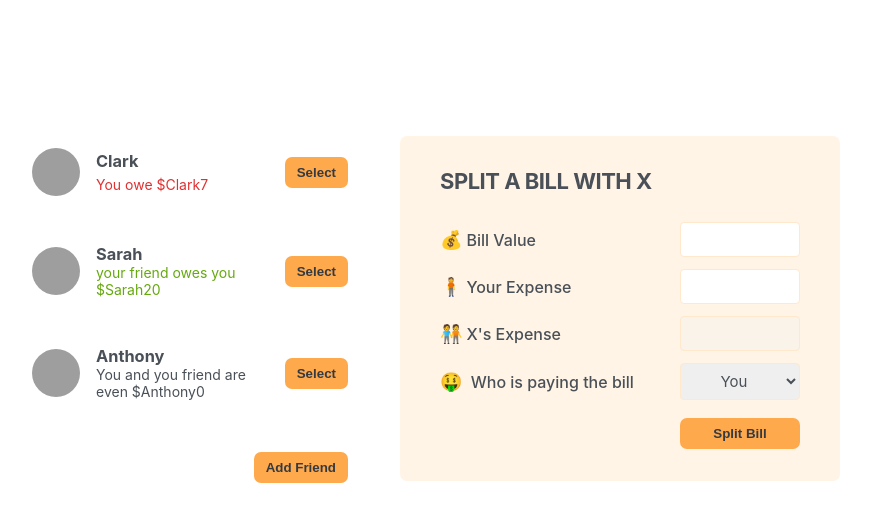
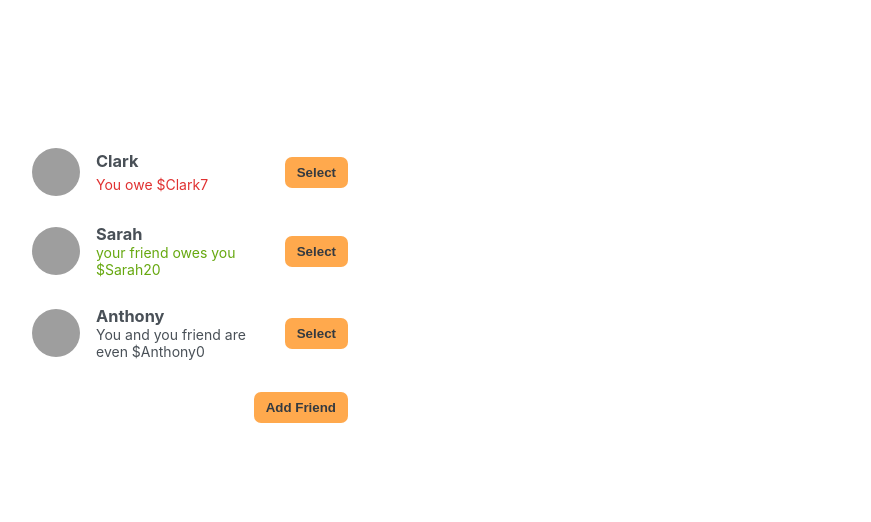
Before and after one commit to Reynoldscode/eat-N-Split-React-App, a React (Vite) app in the folder eatNSplit/: page / in a window 1280 px wide. Shown: the top 522 px of the page, without its empty margins (210-1081 px from the left). Built offline with nearby package versions, Linux system fonts and the light colour scheme; grey boxes are pictures that could not be loaded.

Commit message:
Creaed state for the spliting of Bill on the Bill form

```diff
--- a/eatNSplit/src/App.jsx
+++ b/eatNSplit/src/App.jsx
@@ -10,25 +10,39 @@
 
   const [showAddfriend, setShowAddFriend] = useState(false);
 
+  const [selectedFriend, setSelectedFriend] = useState(null);
+
   function handleShowAddfriend() {
     setShowAddFriend((show) => !show);
   }
 
+  function handleSelect(friend) {
+    // setSelectedFriend(friend);
+    setSelectedFriend((cur) => (cur?.id === friend.id ? null : friend));
+    setShowAddFriend(false);
+  }
+
   function handleAddFriend(friend) {
-    setFriends((friends) => [...friends, friend]);
+    setFriends((prev) => [...prev, friend]);
     setShowAddFriend(false);
   }
   return (
     <>
       <div className="app">
         <div className="sidebar">
-          <FriendList friends={friends} />
+          <FriendList
+            friends={friends}
+            selectedFriend={selectedFriend}
+            onSelection={handleSelect}
+          />
+
           {showAddfriend && <AddFriendForm onAddFriend={handleAddFriend} />}
+
           <Button onClick={handleShowAddfriend}>
             {showAddfriend ? "close" : "Add Friend"}
           </Button>
         </div>
-        <BillForm />
+        {selectedFriend && <BillForm selectedFriend={selectedFriend} />}
       </div>
     </>
   );
--- a/eatNSplit/src/Component/BillForm.jsx
+++ b/eatNSplit/src/Component/BillForm.jsx
@@ -1,22 +1,44 @@
 import Button from "./Button";
+import { useState } from "react";
 
-export default function BillForm() {
+export default function BillForm({ selectedFriend }) {
+  const [bill, setBill] = useState("");
+  const [paidByUser, setPaidByUser] = useState("");
+  const paidByFriend = bill ? bill - paidByUser : "";
+  const [whoIsPaying, setWhoIsPaying] = useState("user");
   return (
     <>
       <form className="form-split-bill">
-        <h2> split a bill with X </h2>
+        <h2> split a bill with {selectedFriend.name}</h2>
         <label> 💰Bill Value</label>
-        <input type="text" />
+        <input
+          type="text"
+          value={bill}
+          onChange={(e) => setBill(Number(e.target.value))}
+        />
 
         <label>🧍Your Expense</label>
-        <input type="text" />
+        <input
+          type="text"
+          value={paidByUser}
+          onChange={(e) =>
+            setPaidByUser(
+              Number(e.target.value) > bill
+                ? paidByUser
+                : Number(e.target.value),
+            )
+          }
+        />
 
-        <label> 🧑‍🤝‍🧑X's Expense</label>
-        <input type="text" disabled />
+        <label> 🧑‍🤝‍🧑{selectedFriend.name}'s Expense</label>
+        <input type="text" disabled value={paidByFriend} />
         <label>🤑 Who is paying the bill </label>
-        <select>
+        <select
+          value={whoIsPaying}
+          onChange={(e) => setWhoIsPaying(e.target.value)}
+        >
           <option value="user">You</option>
-          <option value="friend">X</option>
+          <option value="friend">{selectedFriend.name}</option>
         </select>
 
         <Button>Split Bill</Button>
--- a/eatNSplit/src/Component/Friend.jsx
+++ b/eatNSplit/src/Component/Friend.jsx
@@ -1,9 +1,11 @@
 import Button from "./Button";
-export default function Friend({ friend }) {
+
+export default function Friend({ friend, onSelection, selectedFriend }) {
+  const isSelected = selectedFriend?.id === friend.id;
+
   return (
     <>
-      <ul>
-        <li>
+      <li className={isSelected ? "selected" : ""}>
         <img src={friend.image} alt={friend.name} />
         <h3>{friend.name} </h3>
         {friend.balance < 0 && (
@@ -26,9 +28,10 @@
             {Math.abs(friend.balance)}
           </p>
         )}
-          <Button>Select</Button>
+        <Button onClick={() => onSelection(friend)}>
+          {isSelected ? "Close" : "Select"}
+        </Button>
       </li>
-      </ul>
     </>
   );
 }
--- a/eatNSplit/src/Component/FriendList.jsx
+++ b/eatNSplit/src/Component/FriendList.jsx
@@ -1,13 +1,18 @@
 import Friend from "./Friend";
 
-export default function FriendList({ friends }) {
+export default function FriendList({ friends, onSelection, selectedFriend }) {
   // const friends = initialFriends;
 
   return (
     <>
       <ul>
         {friends.map((friend) => (
-          <Friend friend={friend} key={friend.id} />
+          <Friend
+            friend={friend}
+            key={friend.id}
+            selectedFriend={selectedFriend}
+            onSelection={onSelection}
+          />
         ))}
       </ul>
     </>
--- a/eatNSplit/src/data.js
+++ b/eatNSplit/src/data.js
@@ -2,7 +2,7 @@
   {
     id: 118836,
     name: "Clark",
-    image: "https://i.pravatar.cc/48?u=118836",
+    image: "https://i.pravatar.cc/48?u=118839",
     balance: -7,
   },
   {
```
Lines whose indentation alone changed are shown as unchanged.
